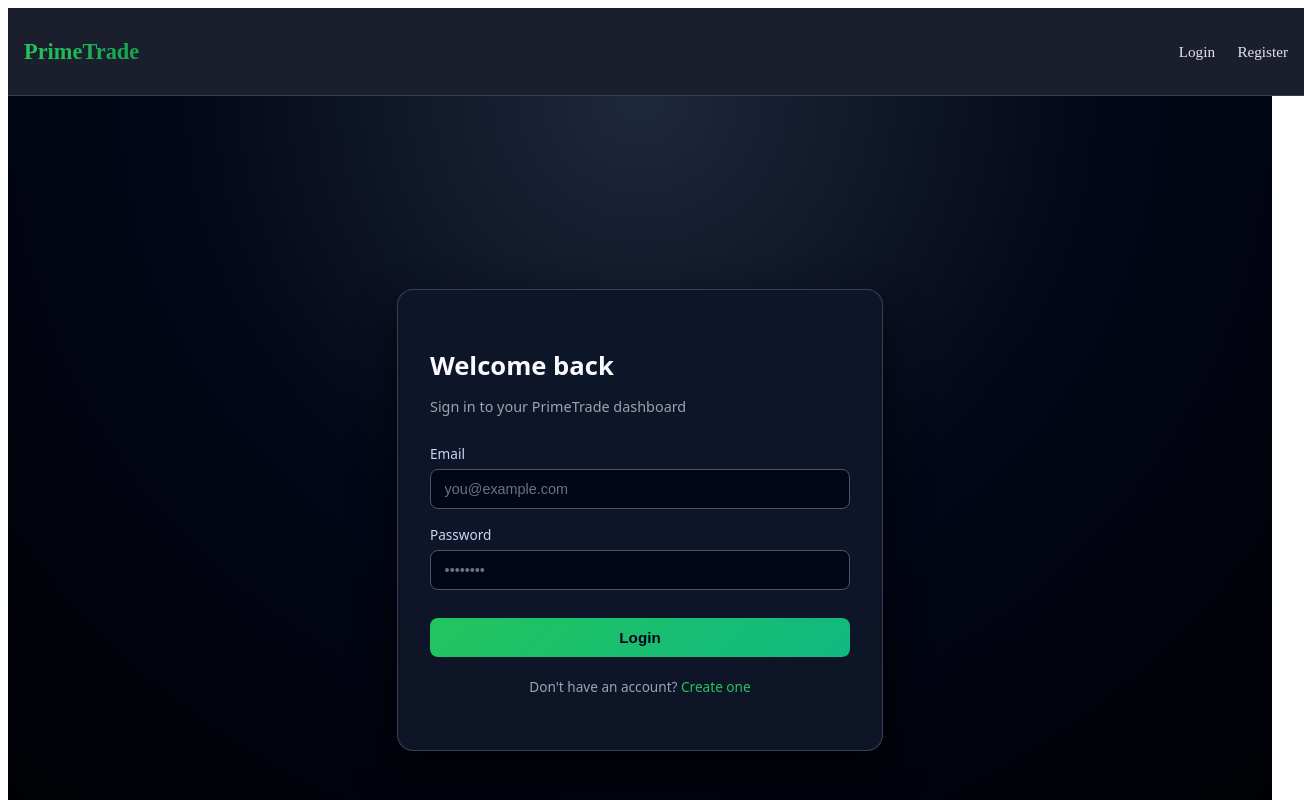
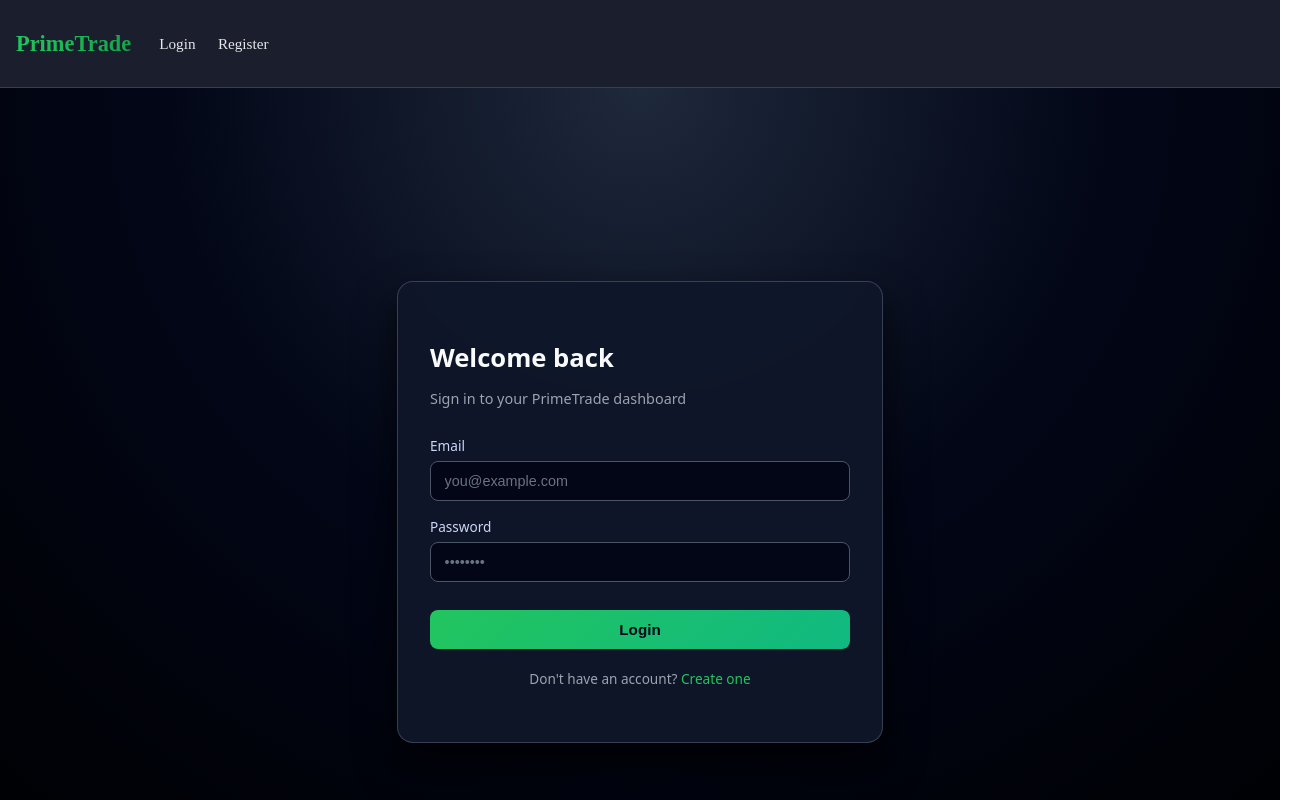
Before and after one commit to MananBagadi100/primetradeAI-frontend, a React app: page / in a window 1280 px wide. Shown: the top 800 px of the page, 1304 px wide, since content can reach past the window. Built offline with nearby package versions, Linux system fonts and the light colour scheme; the HTML template or start-up script is replaced by a standard one.

Commit message:
Made the navbar consistent and also prevented its overflow along with the contents of app.jsx file

```diff
--- a/src/App.jsx
+++ b/src/App.jsx
@@ -4,19 +4,22 @@
 import Register from "./pages/Register";
 import Dashboard from "./pages/Dashboard";
 import Profile from "./pages/Profile";
+import './styles/App.css'
 
 import ProtectedRoute from "./components/ProtectedRoute";
 
 function App() {
     return (
+        <div className="all-pages-main-container">
             <BrowserRouter>
                 <Navbar />
+                <div className="all-pages-content-area">
                     <Routes>
                         <Route path="/" element={<Login />} />
                         <Route path="/login" element={<Login />} />
                         <Route path="/register" element={<Register />} />
 
-                {/* <Route
+                        <Route
                             path="/dashboard"
                             element={
                                 <ProtectedRoute>
@@ -32,9 +35,11 @@
                                     <Profile />
                                 </ProtectedRoute>
                             }
-                /> */}
+                        />
                     </Routes>
+                </div>
             </BrowserRouter>
+        </div>
     );
 }
 
--- a/src/styles/App.css
+++ b/src/styles/App.css
@@ -3,18 +3,32 @@
     flex-direction: column;
     width: 100%;
     height: 100%;
+    box-sizing: border-box;
 }
+
 .all-pages-content-area {
     display: flex;
     flex: 1 1 auto;
     flex-direction: column;
+    box-sizing: border-box;
 }
-#root ,body ,html {
+
+#root, body, html {
     margin: 0;
     padding: 0;
+    width: 100vw;
     min-height: 100vh;
-  height: 100vh;
+    box-sizing: border-box;
 }
+
+html, body {
+    width: 100vw;
+    max-width: 100vw;
+    height: 100%;
+    min-height: 100%;
+    overflow-x: hidden;
+}
+
 #root {
     display: flex;
     flex-direction: column;
--- a/src/styles/NavbarStyles.css
+++ b/src/styles/NavbarStyles.css
@@ -1,4 +1,5 @@
 .nav-container {
+    display: flex;
     width: 100%;
     background: rgba(2, 6, 23, 0.9);
     border-bottom: 1px solid rgba(148, 163, 184, 0.25);
@@ -7,14 +8,16 @@
     position: sticky;
     top: 0;
     z-index: 50;
+    box-sizing: border-box;
 }
 
 .nav-content {
-    max-width: 1280px;
-    margin: 0 auto;
     display: flex;
-    justify-content: space-between;
+    width: 100%;
+    justify-content: flex-start;
     align-items: center;
+    gap: 28px;
+    box-sizing: border-box;
 }
 
 .nav-logo {
```
Also changed, not shown: 1 other file (tests, documents, lock files or other folders). Lines whose indentation alone changed are shown as unchanged.
